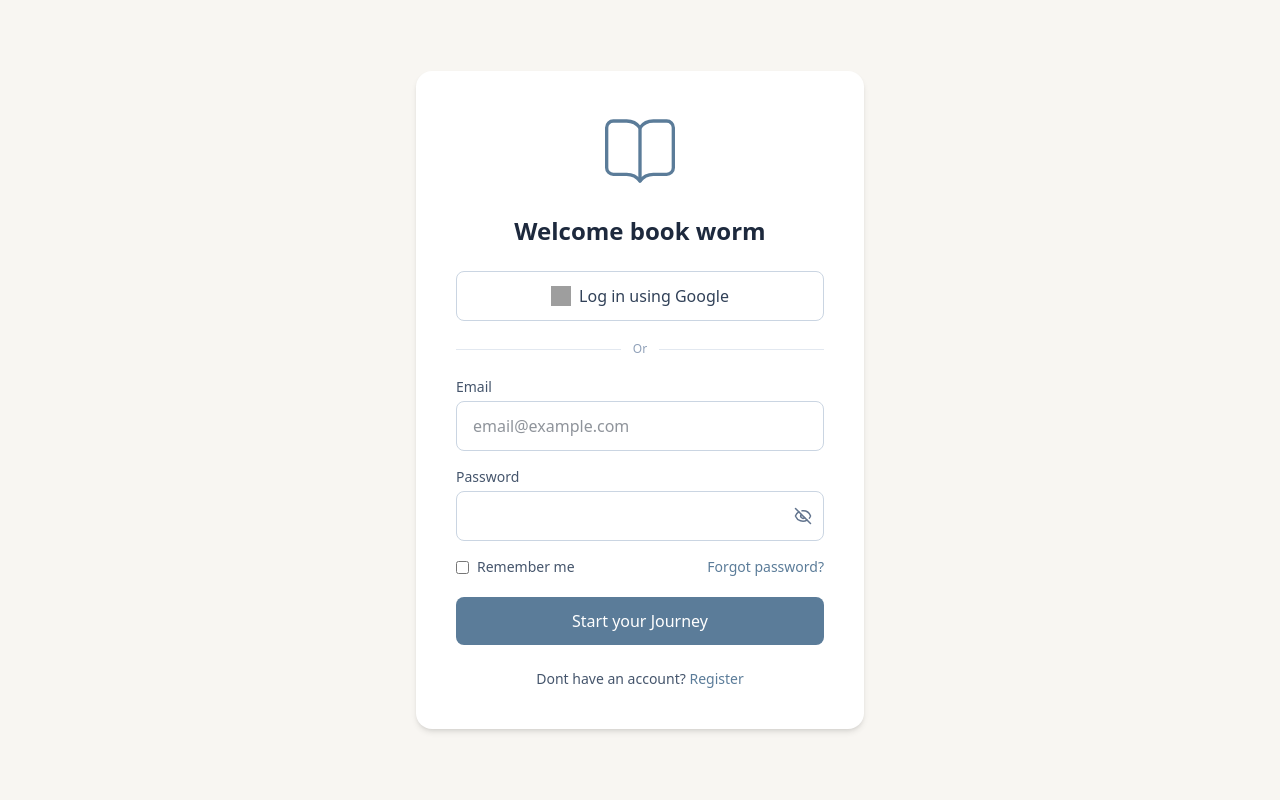
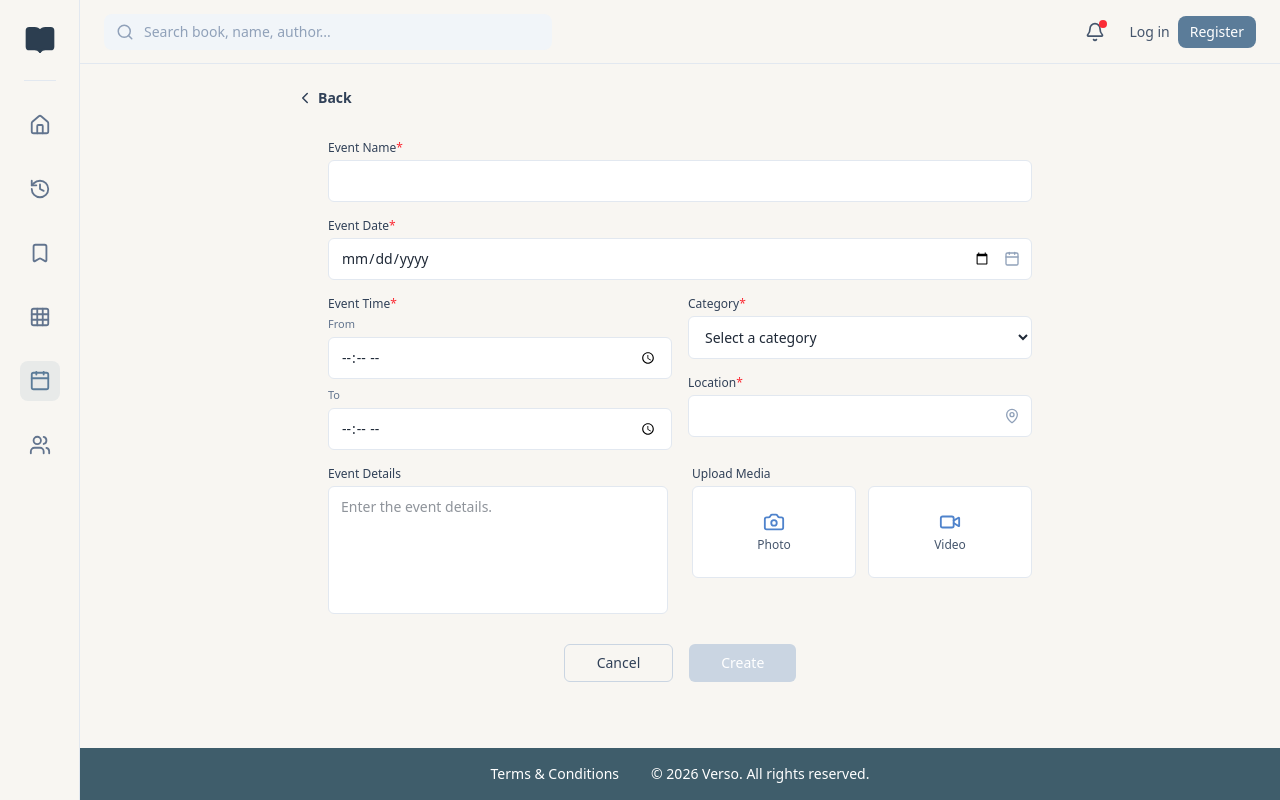
Before and after one commit to TheRealNightmare/Verso2.0, a React (Vite) app in the folder FRONTEND/verso/: page /create-event in a window 1280 px wide. Before the commit this address led to /login. Built offline with nearby package versions, Linux system fonts and the light colour scheme; grey boxes are pictures that could not be loaded.

Commit message:
event and event create pages fixes according to the figma uiux design

```diff
--- a/FRONTEND/verso/src/App.jsx
+++ b/FRONTEND/verso/src/App.jsx
@@ -1,5 +1,5 @@
 import { Routes, Route, Navigate, useLocation } from 'react-router-dom';
-import { AuthProvider, useAuth } from './context/AuthContext';
+import { AuthProvider } from './context/AuthContext';
 import Sidebar from './components/Sidebar';
 import TopBar from './components/TopBar';
 import Footer from './components/Footer';
@@ -16,11 +16,6 @@ import Event from './pages/Event';
 import EventCreate from './pages/EventCreate';
 import Community from './pages/Community';
 
-function ProtectedRoute({ children }) {
-  const { token } = useAuth();
-  return token ? children : <Navigate to="/login" replace />;
-}
-
 function AppContent() {
   const location = useLocation();
   const isReadingMode = location.pathname.startsWith('/read');
@@ -28,16 +23,16 @@ function AppContent() {
 
   const appRoutes = (
     <Routes>
-      <Route path="/" element={<ProtectedRoute><Home /></ProtectedRoute>} />
-      <Route path="/dashboard" element={<ProtectedRoute><Dashboard /></ProtectedRoute>} />
-      <Route path="/profile" element={<ProtectedRoute><Profile /></ProtectedRoute>} />
-      <Route path="/events" element={<ProtectedRoute><Event /></ProtectedRoute>} />
-      <Route path="/create-event" element={<ProtectedRoute><EventCreate /></ProtectedRoute>} />
-      <Route path="/community" element={<ProtectedRoute><Community /></ProtectedRoute>} />
-      <Route path="/book/:id" element={<ProtectedRoute><BookDetails /></ProtectedRoute>} />
-      <Route path="/history" element={<ProtectedRoute><History /></ProtectedRoute>} />
-      <Route path="/storage" element={<ProtectedRoute><Storage /></ProtectedRoute>} />
-      <Route path="/read/:id" element={<ProtectedRoute><ReadingPage /></ProtectedRoute>} />
+      <Route path="/" element={<Home />} />
+      <Route path="/dashboard" element={<Dashboard />} />
+      <Route path="/profile" element={<Profile />} />
+      <Route path="/events" element={<Event />} />
+      <Route path="/create-event" element={<EventCreate />} />
+      <Route path="/community" element={<Community />} />
+      <Route path="/book/:id" element={<BookDetails />} />
+      <Route path="/history" element={<History />} />
+      <Route path="/storage" element={<Storage />} />
+      <Route path="/read/:id" element={<ReadingPage />} />
       <Route path="/login" element={<Login />} />
       <Route path="/register" element={<Register />} />
       <Route path="*" element={<Navigate to="/" replace />} />
--- a/FRONTEND/verso/src/pages/Event.jsx
+++ b/FRONTEND/verso/src/pages/Event.jsx
@@ -1,17 +1,45 @@
+import { useState } from 'react';
 import { Link } from 'react-router-dom';
+import EventCalendar from '../components/EventCalendar';
+import EventDetailModal from '../components/EventDetailModal';
+import { mockEvents, mockUpcoming } from '../mocks/events';
 
 const Event = () => {
+  const [selected, setSelected] = useState(null);
+
   return (
-    <div className="p-2">
-      <div className="flex items-center justify-between mb-6">
-        <h1 className="text-2xl font-bold text-slate-800">Events</h1>
-        <Link to="/create-event">
-          <button className="px-5 py-2 rounded-lg bg-[#4f83cc] text-white hover:bg-[#3f6ab0]">
-            Create Event
-          </button>
-        </Link>
+    <div className="p-2 max-w-6xl mx-auto">
+      <div className="flex items-center gap-4 mb-4">
+        <h1 className="text-2xl font-bold text-slate-800">Events:</h1>
       </div>
-      <p className="text-slate-400">No events yet.</p>
+      <Link to="/create-event">
+        <button className="mb-4 px-5 py-2 rounded-lg bg-[#4f83cc] text-white text-sm hover:bg-[#3f6ab0]">
+          Create New
+        </button>
+      </Link>
+
+      <EventCalendar events={mockEvents} onEventClick={setSelected} />
+
+      <div className="mt-8">
+        <h2 className="text-lg font-semibold text-slate-800 mb-3">Up coming events:</h2>
+        <div className="max-h-64 overflow-y-auto space-y-3 pr-1">
+          {mockUpcoming.map((u) => (
+            <div
+              key={u.id}
+              className="bg-[#dde7f0] border border-[#c7d4e0] rounded-lg px-5 py-4 flex items-start justify-between gap-4"
+            >
+              <div className="min-w-0">
+                <div className="text-xs text-slate-500 mb-1">Hosted by {u.host}</div>
+                <div className="text-sm font-semibold text-slate-800">{u.title}</div>
+                <div className="text-xs text-slate-600 mt-1">{u.description}</div>
+              </div>
+              <div className="text-xs text-slate-600 whitespace-nowrap pt-1">{u.date}</div>
+            </div>
+          ))}
+        </div>
+      </div>
+
+      <EventDetailModal event={selected} onClose={() => setSelected(null)} />
     </div>
   );
 };
--- a/FRONTEND/verso/src/pages/EventCreate.jsx
+++ b/FRONTEND/verso/src/pages/EventCreate.jsx
@@ -1,47 +1,180 @@
-import { useNavigate } from 'react-router-dom';
+import { useState } from 'react';
+import { Link, useNavigate } from 'react-router-dom';
+import { ChevronLeft, Calendar, MapPin, Camera, Video } from 'lucide-react';
+import { EVENT_CATEGORIES } from '../mocks/events';
+
+const Label = ({ children, required }) => (
+  <label className="block text-xs text-slate-700 mb-1">
+    {children}
+    {required && <span className="text-red-500">*</span>}
+  </label>
+);
 
 const EventCreate = () => {
   const navigate = useNavigate();
 
+  const [name, setName] = useState('');
+  const [date, setDate] = useState('');
+  const [from, setFrom] = useState('');
+  const [to, setTo] = useState('');
+  const [category, setCategory] = useState('');
+  const [location, setLocation] = useState('');
+  const [details, setDetails] = useState('');
+
   const inputCls =
-    'w-full px-4 py-3 mb-4 border border-slate-300 rounded-lg focus:outline-none focus:ring-2 focus:ring-[#4f83cc]/30';
+    'w-full px-3 py-2.5 bg-white border border-slate-200 rounded-md text-sm focus:outline-none focus:ring-2 focus:ring-[#4f83cc]/30';
+
+  const requiredFilled = name && date && from && to && category && location;
+
+  const handleCreate = () => {
+    if (!requiredFilled) return;
+    const payload = { name, date, from, to, category, location, details };
+    console.log('Create event payload:', payload);
+    navigate('/events');
+  };
 
   return (
-    <div className="min-h-full flex items-center justify-center">
-      <div className="w-full max-w-3xl bg-white p-10 rounded-xl shadow-sm">
-        <h1 className="text-2xl font-bold text-slate-800 mb-6">Create Event</h1>
+    <div className="max-w-3xl mx-auto">
+      <Link
+        to="/events"
+        className="inline-flex items-center gap-1 text-slate-700 hover:text-[#4f83cc] text-sm font-semibold mb-6"
+      >
+        <ChevronLeft size={18} />
+        Back
+      </Link>
 
-        <input type="text" placeholder="Event Name" className={inputCls} />
+      <div className="px-2 sm:px-8 py-2">
+        <div className="mb-4">
+          <Label required>Event Name</Label>
+          <input
+            type="text"
+            value={name}
+            onChange={(e) => setName(e.target.value)}
+            className={inputCls}
+          />
+        </div>
 
-        <input type="date" className={inputCls} />
+        <div className="mb-4">
+          <Label required>Event Date</Label>
+          <div className="relative">
+            <input
+              type="date"
+              value={date}
+              onChange={(e) => setDate(e.target.value)}
+              className={`${inputCls} pr-10`}
+            />
+            <Calendar
+              className="absolute right-3 top-1/2 -translate-y-1/2 text-slate-400 pointer-events-none"
+              size={16}
+            />
+          </div>
+        </div>
 
-        <div className="flex gap-3">
-          <input type="time" className={inputCls} />
+        <div className="grid grid-cols-1 sm:grid-cols-2 gap-4 mb-4">
+          <div>
+            <Label required>Event Time</Label>
+            <div className="space-y-2">
+              <div>
+                <div className="text-[11px] text-slate-500 mb-1">From</div>
+                <input
+                  type="time"
+                  value={from}
+                  onChange={(e) => setFrom(e.target.value)}
+                  className={inputCls}
+                />
+              </div>
+              <div>
+                <div className="text-[11px] text-slate-500 mb-1">To</div>
+                <input
+                  type="time"
+                  value={to}
+                  onChange={(e) => setTo(e.target.value)}
+                  className={inputCls}
+                />
+              </div>
+            </div>
+          </div>
 
-          <select className={inputCls}>
-            <option>Category</option>
-            <option>Workshop</option>
-            <option>Seminar</option>
-            <option>Contest</option>
+          <div className="space-y-4">
+            <div>
+              <Label required>Category</Label>
+              <select
+                value={category}
+                onChange={(e) => setCategory(e.target.value)}
+                className={inputCls}
+              >
+                <option value="">Select a category</option>
+                {Object.values(EVENT_CATEGORIES).map((c) => (
+                  <option key={c.key} value={c.key}>
+                    {c.label}
+                  </option>
+                ))}
               </select>
             </div>
 
-        <input type="text" placeholder="Location" className={inputCls} />
+            <div>
+              <Label required>Location</Label>
+              <div className="relative">
+                <input
+                  type="text"
+                  value={location}
+                  onChange={(e) => setLocation(e.target.value)}
+                  className={`${inputCls} pr-10`}
+                />
+                <MapPin
+                  className="absolute right-3 top-1/2 -translate-y-1/2 text-slate-400 pointer-events-none"
+                  size={16}
+                />
+              </div>
+            </div>
+          </div>
+        </div>
 
+        <div className="grid grid-cols-1 sm:grid-cols-2 gap-6 mb-6">
+          <div>
+            <Label>Event Details</Label>
             <textarea
-          placeholder="Event Description"
-          className="w-full px-4 py-3 mb-4 h-32 resize-none border border-slate-300 rounded-lg focus:outline-none focus:ring-2 focus:ring-[#4f83cc]/30"
+              value={details}
+              onChange={(e) => setDetails(e.target.value)}
+              placeholder="Enter the event details."
+              className={`${inputCls} h-32 resize-none`}
             />
+          </div>
 
-        <div className="flex justify-end gap-2">
+          <div>
+            <Label>Upload Media</Label>
+            <div className="grid grid-cols-2 gap-3">
+              <button
+                type="button"
+                className="flex flex-col items-center justify-center gap-1 py-6 bg-white border border-slate-200 rounded-md hover:bg-slate-50"
+              >
+                <Camera size={22} className="text-[#4f83cc]" />
+                <span className="text-xs text-slate-600">Photo</span>
+              </button>
+              <button
+                type="button"
+                className="flex flex-col items-center justify-center gap-1 py-6 bg-white border border-slate-200 rounded-md hover:bg-slate-50"
+              >
+                <Video size={22} className="text-[#4f83cc]" />
+                <span className="text-xs text-slate-600">Video</span>
+              </button>
+            </div>
+          </div>
+        </div>
+
+        <div className="flex justify-center gap-4">
           <button
             onClick={() => navigate('/events')}
-            className="px-5 py-2 rounded-lg bg-slate-400 text-white hover:bg-slate-500"
+            className="px-8 py-2 rounded-md border border-slate-300 text-slate-700 text-sm hover:bg-slate-100"
           >
             Cancel
           </button>
-          <button className="px-5 py-2 rounded-lg bg-[#4f83cc] text-white hover:bg-[#3f6ab0]">
-            Create Event
+          <button
+            onClick={handleCreate}
+            disabled={!requiredFilled}
+            className="px-8 py-2 rounded-md bg-[#4f83cc] text-white text-sm hover:bg-[#3f6ab0] disabled:bg-slate-300 disabled:cursor-not-allowed"
+          >
+            Create
           </button>
         </div>
       </div>
```
Lines whose indentation alone changed are shown as unchanged.
